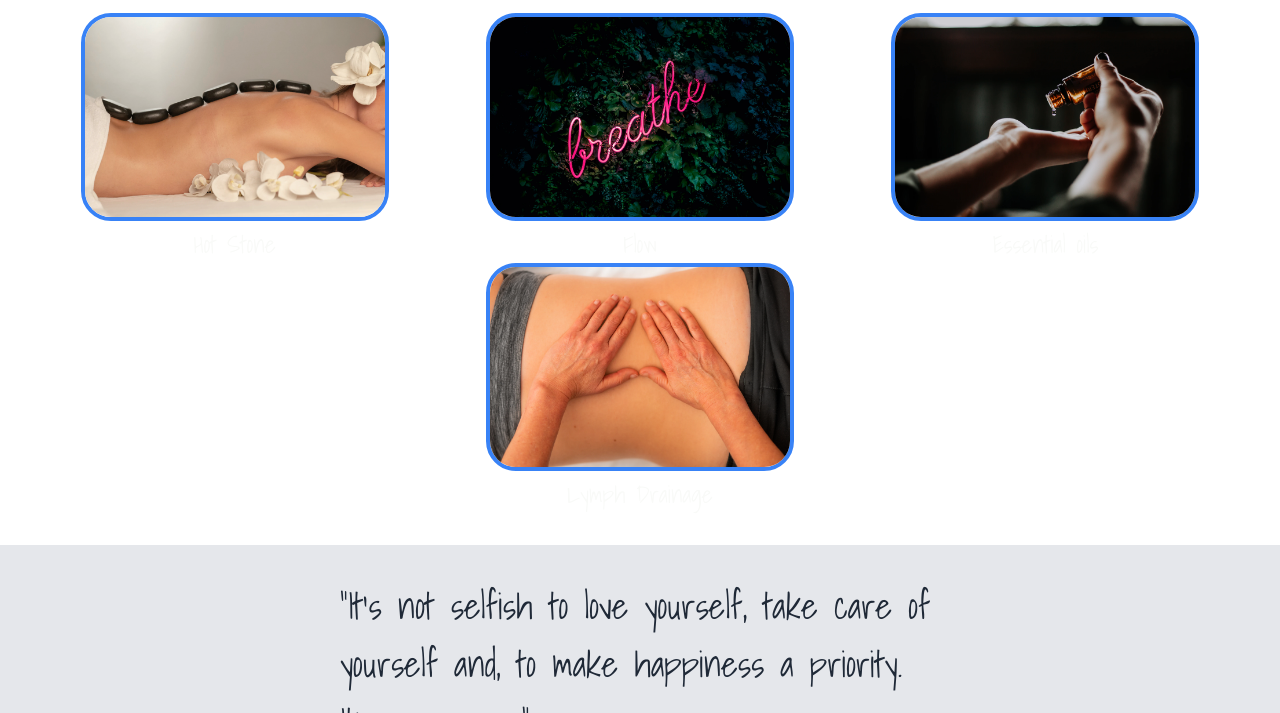
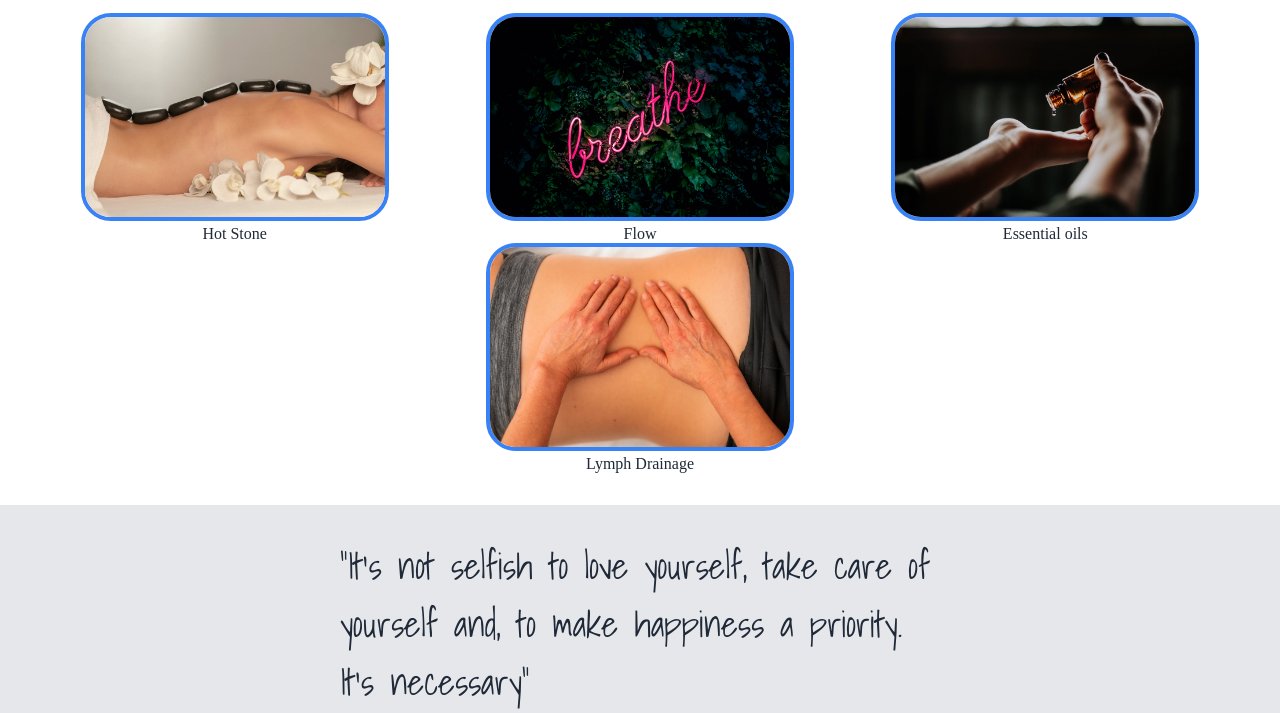
Before and after one commit to seangwilson/landing_page, a plain HTML site: page index.html in a window 1280 px wide. Shown: the part 614-1327 px from the top of the page. Drawn offline with Linux system fonts and the light colour scheme; a web font is replaced by a local one.

Commit message:
text color correction

```diff
--- a/index.html
+++ b/index.html
@@ -4,7 +4,7 @@
     <meta charset="UTF-8">
     <meta http-equiv="X-UA-Compatible" content="IE=edge">
     <meta name="viewport" content="width=device-width, initial-scale=1.0">
-    <title>Landing Page</title>
+    <title>Anjulee RMT</title>
     <link rel="stylesheet" href="styles.css">
     <style>
         @import url('https://fonts.googleapis.com/css2?family=Shadows+Into+Light+Two&display=swap');
@@ -40,19 +40,19 @@
         <div class="card-container">
             <div class="card">
                 <img src="./img/hot-stone.webp" alt="Hot stone massage">
-                <div class="text">Hot Stone</div>
+                <div class="card-text">Hot Stone</div>
             </div>
             <div class="card">
                 <img src="./img/breathe.webp" alt="Vine Wall with neon breathe">
-                <div class="text">Flow</div>
+                <div class="card-text">Flow</div>
             </div>
             <div class="card">
                 <img src="./img/oils.webp" alt="Essential oils">
-                <div class="text">Essential oils</div>
+                <div class="card-text">Essential oils</div>
             </div>
             <div class="card">
                 <img src="./img/maternity.webp" alt="Lymph massage">
-                <div class="text">Lymph Drainage</div>
+                <div class="card-text">Lymph Drainage</div>
             </div>
         </div>
         </div>
--- a/styles.css
+++ b/styles.css
@@ -111,6 +111,7 @@
     justify-content: space-around;
     padding-top: 16px;
     flex-wrap: wrap;
+    color:#1f2937
 }
 
 .card {
```
